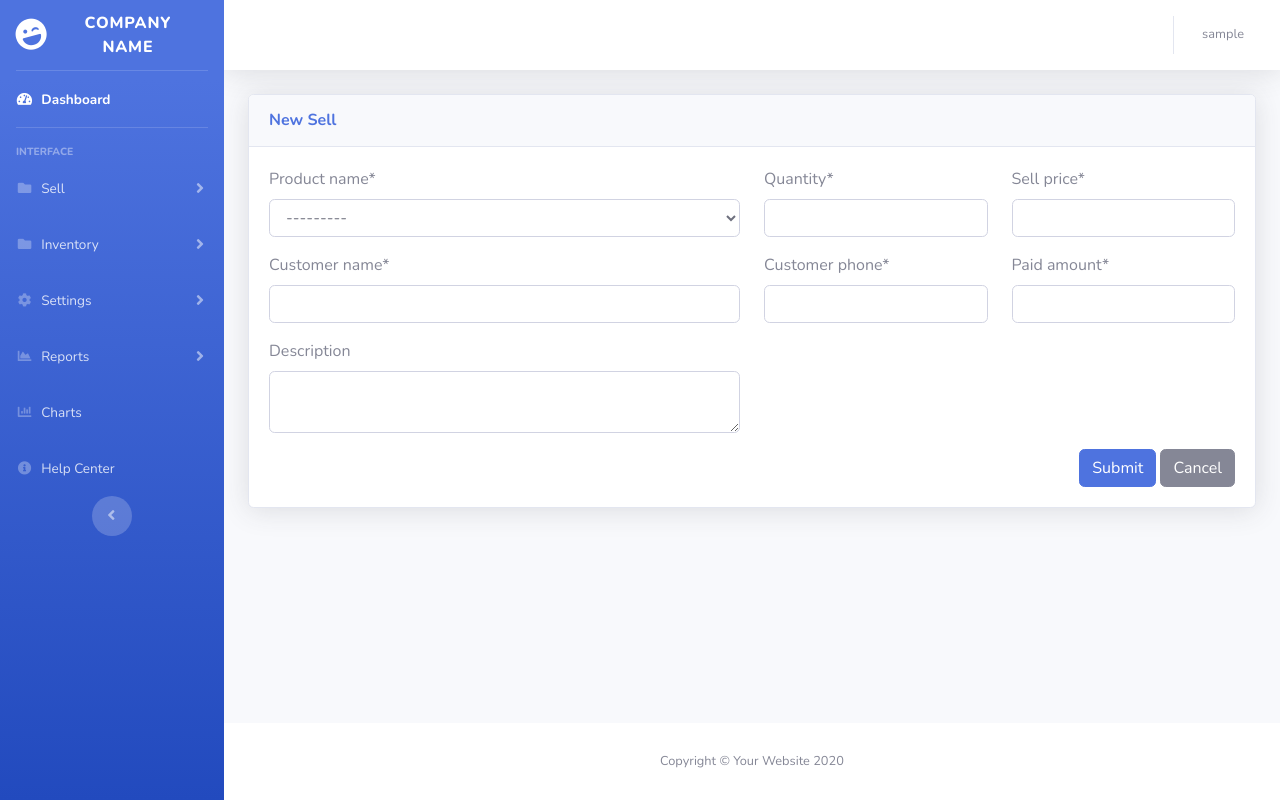
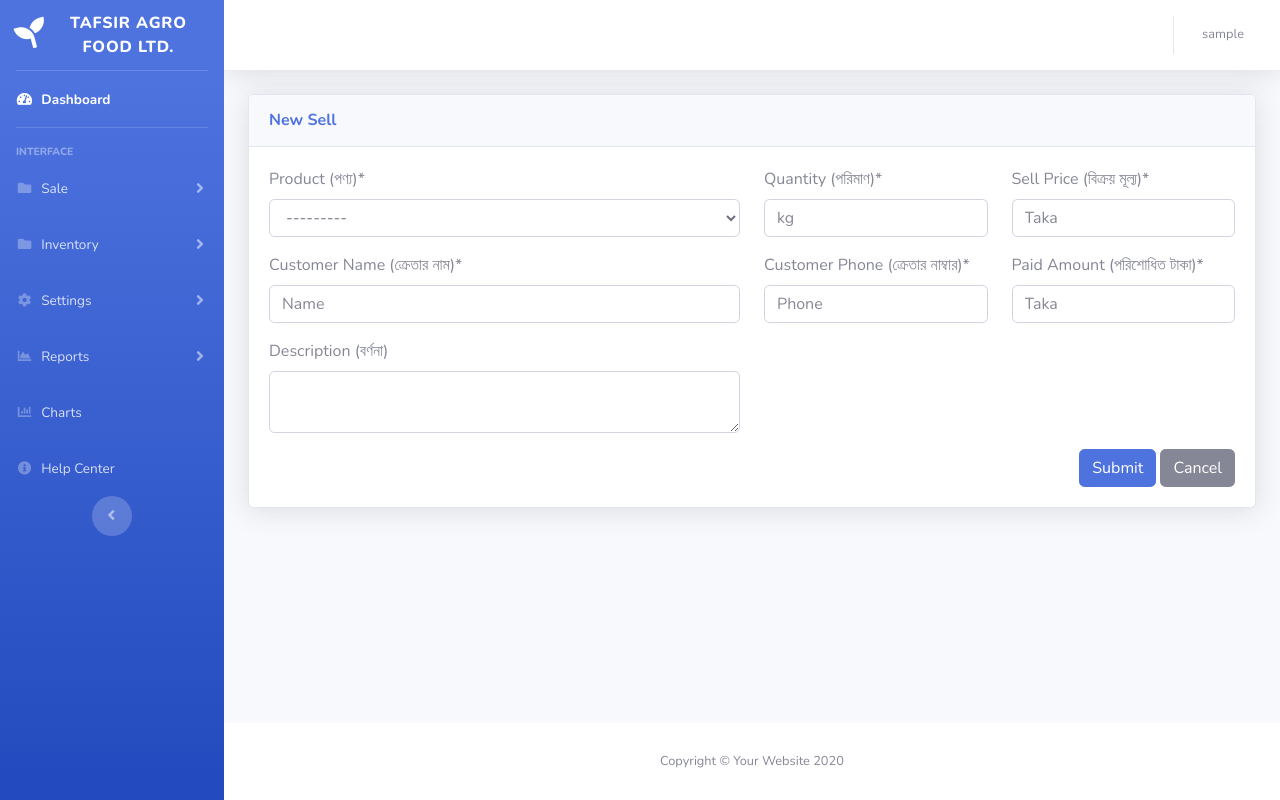
Before and after one commit to rakibul-islam-raju/IMS, a Django app: page /sells/ in a window 1280 px wide. Run offline with Django 3.2, Linux system fonts and the light colour scheme; the visitor is signed in with stand-in values (Sample User, id 1); data that the repository does not hold is empty; some libraries are stand-ins or nearby versions.

Commit message:
[MOD] updated ui

```diff
--- a/core/forms.py
+++ b/core/forms.py
@@ -42,9 +42,16 @@ class PurchaseCreateForm(forms.ModelForm):
                 'price',
                 'quantity',
                 'description']
+        labels = {
+            'product_name': 'Product (পণ্য)',
+            'price': 'Price (মূল্য)',
+            'quantity': 'Quantity (পরিমাণ)',
+            'description': 'Description (বর্ণনা)'
+        }
         widgets = {
-            # 'price': forms.TextInput(attrs={'placeholder': 'Taka'}),
-            # 'quantity': forms.TextInput(attrs={'placeholder': 'kg'}),
+            'product_name': forms.TextInput(attrs={'placeholder': 'Name'}),
+            'price': forms.TextInput(attrs={'placeholder': 'Taka'}),
+            'quantity': forms.TextInput(attrs={'placeholder': 'kg'}),
             'description': forms.Textarea(attrs={'rows': '2'}),
         }
 
@@ -58,9 +65,16 @@ class StockCreateForm(forms.ModelForm):
                 'quantity',
                 'description']
         widgets = {
-            # 'sell_price': forms.TextInput(attrs={'placeholder': 'Taka'}),
-            # 'quantity': forms.TextInput(attrs={'placeholder': 'kg'}),
+            'product_name': forms.TextInput(attrs={'placeholder': 'Name'}),
+            'sell_price': forms.TextInput(attrs={'placeholder': 'Taka'}),
+            'quantity': forms.TextInput(attrs={'placeholder': 'kg'}),
             'description': forms.Textarea(attrs={'rows': '2'}),
+        }
+        labels = {
+                'product_name': 'Product (পণ্য)',
+                'quantity': 'Quantity (পরিমাণ)',
+                'sell_price': 'Sell Price (বিক্রয় মূল্য)',
+                'description': 'Description (বর্ণনা)',
         }
 
 
@@ -69,15 +83,27 @@ class SellProductCreateForm(forms.ModelForm):
     class Meta:
         model = SellProduct
         fields = ['product_name',
+                'quantity',
                 'sell_price',
-                'quantity',
                 'customer_name',
                 'customer_phone',
                 'paid_amount',
                 'description']
+        labels = {
+                'product_name': 'Product (পণ্য)',
+                'quantity': 'Quantity (পরিমাণ)',
+                'sell_price': 'Sell Price (বিক্রয় মূল্য)',
+                'customer_name': 'Customer Name (ক্রেতার নাম)',
+                'customer_phone': 'Customer Phone (ক্রেতার নাম্বার)',
+                'paid_amount': 'Paid Amount (পরিশোধিত টাকা)',
+                'description': 'Description (বর্ণনা)',
+        }
         widgets = {
-            # 'sell_price': forms.TextInput(attrs={'placeholder': 'Taka'}),
-            # 'quantity': forms.TextInput(attrs={'placeholder': 'kg'}),
-            # 'paid_amount': forms.TextInput(attrs={'placeholder': 'Taka'}),
+            'sell_price': forms.TextInput(attrs={'placeholder': 'Taka'}),
+            'paid_amount': forms.TextInput(attrs={'placeholder': 'Taka'}),
+            'customer_name': forms.TextInput(attrs={'placeholder': 'Name'}),
+            'customer_phone': forms.TextInput(attrs={'placeholder': 'Phone'}),
+            'quantity': forms.TextInput(attrs={'placeholder': 'kg'}),
+            'paid_amount': forms.TextInput(attrs={'placeholder': 'Taka'}),
             'description': forms.Textarea(attrs={'rows': '2'}),
         }
--- a/core/views.py
+++ b/core/views.py
@@ -9,9 +9,10 @@ from django.views.generic import (View,
                                 DeleteView)
 from django.contrib.auth.mixins import LoginRequiredMixin, UserPassesTestMixin
 from django.contrib.messages.views import SuccessMessageMixin
+from django.contrib.auth.decorators import login_required
 from django.contrib import messages
-from django.contrib.auth.decorators import login_required
 from django.core.mail import send_mail
+from django.db.models import Sum
 import json
 from datetime import date
 from django.template.loader import get_template
@@ -108,9 +109,18 @@ class SellProductReportView(LoginRequiredMixin,
                         View):
 
     def get(self, request, *args, **kwargs):
-        f = SellProductFilter(self.request.GET, queryset=SellProduct.objects.all())
+        queryset = SellProduct.objects.filter(is_active=True)
+        f = SellProductFilter(self.request.GET, queryset)
+
+        total_sell = sum([item.get_total_amount for item in f.qs])
+        total_paid = sum([item.paid_amount for item in f.qs])
+        total_due = sum([item.get_due_amount for item in f.qs])
+
         context = {
             'filter': f,
+            'total_sell': total_sell,
+            'total_paid': total_paid,
+            'total_due': total_due,
             'title': 'Sell Report'
         }
         return render(self.request, 'sell_report.html', context)
@@ -121,13 +131,13 @@ class SellProductReportView(LoginRequiredMixin,
         return False
 
 
-class SellReportChartView(LoginRequiredMixin,
+class SellReportView(LoginRequiredMixin,
                     UserPassesTestMixin,
                     SuccessMessageMixin,
                     View):
 
     def get(self, request, *args, **kwargs):
-        f = SellProductFilter(self.request.GET, queryset=SellProduct.objects.all())
+        f = SellProductFilter(self.request.GET, queryset=SellProduct.objects.filter(is_active=True))
         # sells = SellProduct.objects.all(is_active=True)
         context = {
             # 'filter': f,
--- a/ims/urls.py
+++ b/ims/urls.py
@@ -37,7 +37,7 @@ urlpatterns = [
     path('sells/invoice/<int:pk>', sell_invoice, name='sell-invoice'),
 
     path('charts/', ChartView.as_view(), name='charts'),
-    path('sells/chart/', SellReportChartView.as_view(), name='sell-chart'),
+    path('sells/chart/', SellReportView.as_view(), name='report'),
 ]
 
 admin.site.site_header = 'Inventory Admin Panel'
--- a/templates/account/email.html
+++ b/templates/account/email.html
@@ -39,7 +39,7 @@
 <div class="buttonHolder">
       <button class="secondaryAction btn btn-outline-primary" type="submit" name="action_primary" >{% trans 'Make Primary' %}</button>
       <button class="secondaryAction btn btn-outline-primary" type="submit" name="action_send" >{% trans 'Re-send Verification' %}</button>
-      <button class="primaryAction btn btn-outline-primary" type="submit" name="action_remove" >{% trans 'Remove' %}</button>
+      <button class="primaryAction btn btn-outline-danger" type="submit" name="action_remove" >{% trans 'Remove' %}</button>
 </div>
 
 </fieldset>
--- a/templates/account/signup.html
+++ b/templates/account/signup.html
@@ -13,7 +13,7 @@
                 <div class="card shadow-lg border-0 rounded-lg mt-3 mb-3">
                     {% include '../includes/messages.html' %}
                     <div class="card-header">
-                        <h3 class="text-center font-weight-light text-primary">{% trans "Create Account" %}</h3>
+                        <h3 class="text-center font-weight-light text-primary">Tafsir Agro Ltd.</h3>
                     </div>
                     <div class="card-body">
                         <form class="signup" id="signup_form" method="post" action="{% url 'account_signup' %}">
--- a/templates/base.html
+++ b/templates/base.html
@@ -41,9 +41,9 @@
       <!-- Sidebar - Brand -->
       <a class="sidebar-brand d-flex align-items-center justify-content-center" href="{% url 'home' %}">
         <div class="sidebar-brand-icon rotate-n-15">
-          <i class="fas fa-laugh-wink"></i>
+          <i class="fas fa-seedling"></i>
         </div>
-        <div class="sidebar-brand-text mx-3">Company Name</div>
+        <div class="sidebar-brand-text mx-3">Tafsir Agro Food Ltd.</div>
       </a>
 
       <!-- Divider -->
@@ -68,13 +68,13 @@
       <li class="nav-item">
         <a class="nav-link collapsed" href="#" data-toggle="collapse" data-target="#collapseSell" aria-expanded="true" aria-controls="collapseSell">
           <i class="fas fa-fw fa-folder"></i>
-          <span>Sell</span>
+          <span>Sale</span>
         </a>
         <div id="collapseSell" class="collapse" aria-labelledby="headingTwo" data-parent="#accordionSidebar">
           <div class="bg-white py-2 collapse-inner rounded">
             {% if request.user.is_staff %}
-            <a class="collapse-item" href="{% url 'sell-create' %}">New Sell</a>
-            <a class="collapse-item" href="{% url 'sell-list' %}">Sells</a>
+            <a class="collapse-item" href="{% url 'sell-create' %}">New Sale</a>
+            <a class="collapse-item" href="{% url 'sell-list' %}">Sales</a>
             {% endif %}
           </div>
         </div>
@@ -121,7 +121,7 @@
         </a>
         <div id="collapseReports" class="collapse" aria-labelledby="headingUtilities" data-parent="#accordionSidebar">
           <div class="bg-white py-2 collapse-inner rounded">
-            <a class="collapse-item" href="{% url 'sell-report' %}">Sells</a>
+            <a class="collapse-item" href="{% url 'sell-report' %}">Sales</a>
           </div>
         </div>
       </li>
--- a/templates/sell-create.html
+++ b/templates/sell-create.html
@@ -13,7 +13,7 @@
             <h6 class="m-0 font-weight-bold text-primary">{{ title|title }}</h6>
         </div>
         <div class="card-body">
-            <form action="" method="POST" @change="calculateDue" novalidate>
+            <form action="" method="POST" @change="calculateDue">
                 {% csrf_token %}
                 <div class="row">
                     <div class="col-lg-6">
@@ -28,13 +28,22 @@
                     </div>
                     <div class="col-lg-3">
                         <div class="form-group">
+                            {{ form.sell_price|as_crispy_field }}
                             {% comment %} {{ form.sell_price|as_crispy_field }} {% endcomment %}
-                            <div id="div_id_sell_price" class="form-group">
-                                <label for="id_sell_price" class=" requiredField"> Sell price<span class="asteriskField">*</span></label>
-                                <div class="">
-                                    <input type="text" name="sell_price" value="{% if form.sell_price.value %}{{ form.sell_price.value }}{% endif %}" class="textinput textInput form-control" id="id_sell_price">
-                                </div>
-                            </div>
+                            {% comment %} <div id="div_id_sell_price" class="form-group"> {% endcomment %}
+                                {% comment %} <label for="id_sell_price" class=" requiredField"> {{form.sell_price.label}}<span class="asteriskField">*</span></label> {% endcomment %}
+                                {% comment %} {{form.sell_price.label}} {% endcomment %}
+                                {% comment %} <div class="">
+                                    <input
+                                        type="text"
+                                        name="sell_price"
+                                        value="{% if form.sell_price.value %}{{ form.sell_price.value }}{% endif %}"
+                                        class="textinput textInput form-control"
+                                        id="id_sell_price"
+                                        placeholder="Taka"
+                                    >
+                                </div> {% endcomment %}
+                            {% comment %} </div> {% endcomment %}
                         </div>
                     </div>
 
@@ -55,9 +64,18 @@
                         <div class="form-group">
                             {% comment %} {{ form.paid_amount|as_crispy_field }} {% endcomment %}
                             <div id="div_id_paid_amount" class="form-group">
-                                <label for="id_paid_amount" class=" requiredField"> Paid amount<span class="asteriskField">*</span></label>
+                                <label for="id_paid_amount" class=" requiredField"> {{form.paid_amount.label}}<span class="asteriskField">*</span></label>
                                 <div class="">
-                                    <input @keyup="calculateDue()" type="text" name="paid_amount" class="textinput textInput form-control" required="" id="id_paid_amount">
+                                    <input
+                                        @keyup="calculateDue()"
+                                        type="text"
+                                        name="paid_amount"
+                                        class="textinput textInput form-control"
+                                        id="id_paid_amount"
+                                        placeholder="Taka"
+                                        value="{% if form.paid_amount.value %}{{ form.paid_amount.value }}{% endif %}"
+                                        required=""
+                                    >
                                 </div>
                             </div>
                         </div>
@@ -66,7 +84,7 @@
                 <div class="buttons-right" v-if="dueField">
                     {% comment %} <div class="col-lg-3"> {% endcomment %}
                         <div class="form-group">
-                        <label for="dueAmount">Due amount</label>
+                        <label for="dueAmount">Due amount (বাকির পরিমাণ)</label>
                             <input v-model="dueAmount" type="text" class="form-control" readonly id="dueAmount">
                         </div>
                     {% comment %} </div> {% endcomment %}
@@ -81,7 +99,7 @@
                 </div>
                 <div class="buttons-right">
                     <button class="btn btn-primary mr-1" type="submit">Submit</button>
-                    <a href="{% url 'home' %}" class="btn btn-secondary">Cancel</a>
+                    <a href="{% url 'sell-list' %}" class="btn btn-secondary">Cancel</a>
                 </div>
             </form>
         </div>
--- a/templates/sell_report_chart.html
+++ b/templates/sell_report_chart.html
@@ -28,7 +28,7 @@
                     </div>
                     <div class="buttons-right">
                         <button type="submit" class="btn btn-sm btn-primary mt-1"><i class="fa fa-filter"></i> Filter</button>
-                        <a href="{% url 'sell-chart' %}" class="btn btn-sm btn-secondary mt-1">Cancel</a>
+                        <a href="{% url 'report' %}" class="btn btn-sm btn-secondary mt-1">Cancel</a>
                     </div>
                 </form>
                 <br>
```
Also changed, not shown: ims/settings.py (+16 -1 lines), templates/account/login.html (+1 -23 lines), templates/index.html (+5 -3 lines), templates/sell.html (+6 -4 lines), templates/sell_report.html (+10 -0 lines), templates/stock.html (+4 -4 lines). Lines whose indentation alone changed are shown as unchanged.
